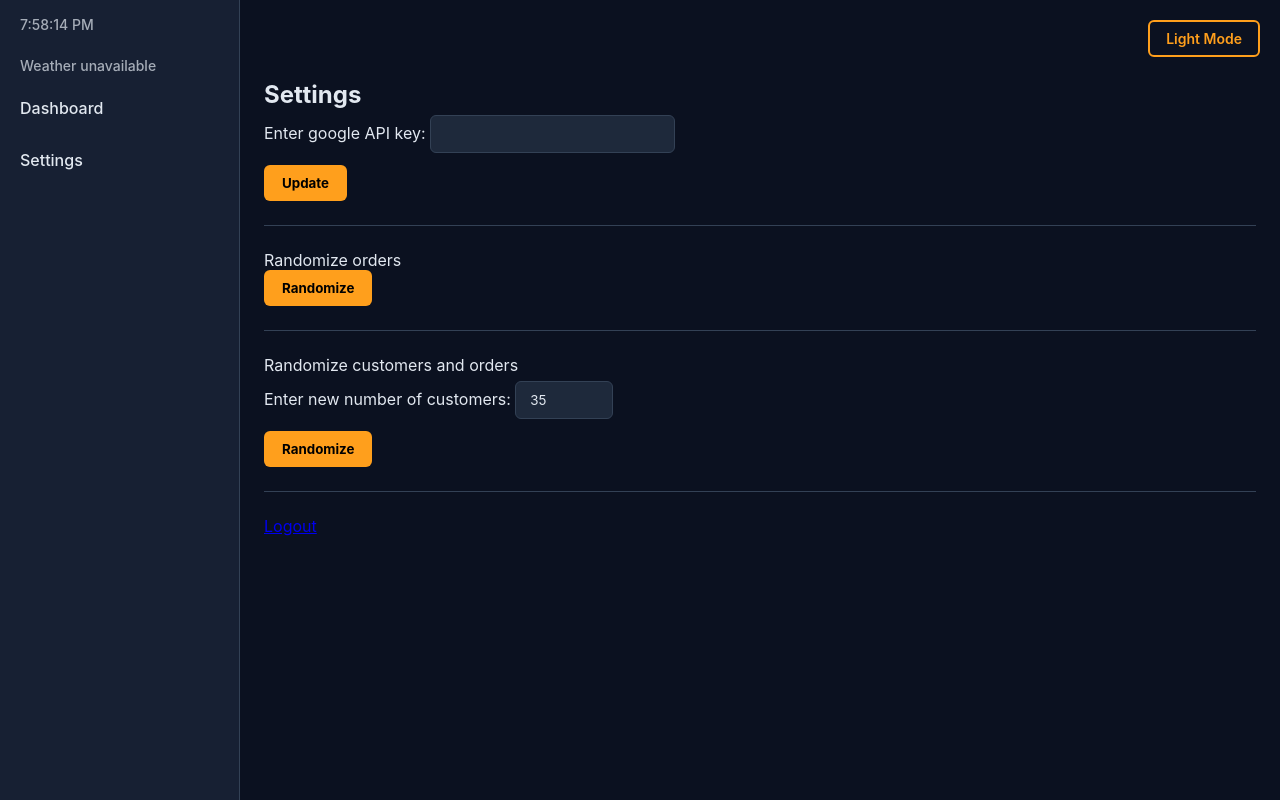
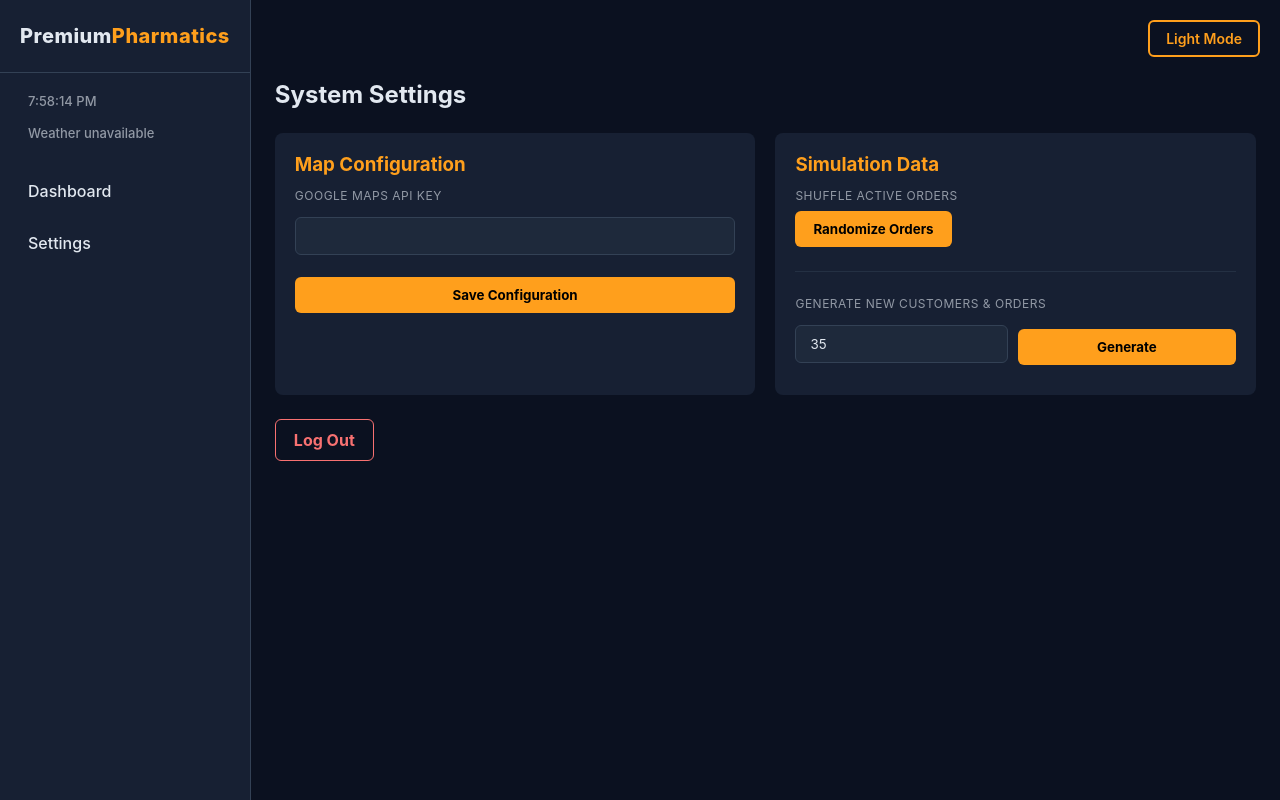
Before and after one commit to Artyom-Y/Semester2-project, a Flask app: template templates/settings.html in a window 1280 px wide. Run offline with Flask 3, Linux system fonts and the light colour scheme; the template is opened without the code that fills it, so the values that code supplies are empty.

Commit message:
feat: proj finalization and UI workaround

```diff
--- a/static/css/navbar.css
+++ b/static/css/navbar.css
@@ -2,31 +2,59 @@
     flex: 0 0 240px;
     background-color: var(--container-bg);
     border-right: 1px solid var(--input-border);
+    display: flex;
+    flex-direction: column;
+}
+
+/* New Brand Header */
+.sidebar-header {
+    padding: 24px 20px;
+    font-size: 20px;
+    font-weight: 800;
+    color: var(--text-color);
+    letter-spacing: 0.5px;
+    border-bottom: 1px solid var(--input-border);
+    margin-bottom: 12px;
+}
+
+.sidebar-header span {
+    color: var(--accent-color);
 }
 
 .sidebar ul {
     list-style-type: none;
     margin: 0;
     padding: 0;
+    flex: 1;
 }
 
 .sidebar li a {
     display: block;
     color: var(--text-color);
-    padding: 16px 20px;
+    padding: 16px 24px;
     text-decoration: none;
     font-weight: 500;
+    transition: all 0.2s ease;
+    border-left: 4px solid transparent; /* Hidden border for animation */
 }
 
+/* Hover state creates a cool accent bar on the left */
 .sidebar ul li a:hover:not(#time, #weather) {
-    background-color: var(--accent-color);
-    color: #000000;
+    background-color: rgba(255, 159, 28, 0.05); /* Subtle highlight */
+    color: var(--accent-color);
+    border-left: 4px solid var(--accent-color);
 }
 
+/* Time and Weather look like UI stats, not links */
 #time, #weather {
-    opacity: 0.7;
-    font-size: 14px;
-    padding-bottom: 8px;
+    opacity: 0.6;
+    font-size: 13px;
+    padding: 8px 24px;
+    pointer-events: none;
+}
+
+#weather {
+    margin-bottom: 16px;
 }
 
 @media (max-width: 900px) {
@@ -37,21 +65,25 @@
         border-bottom: 1px solid var(--input-border);
     }
 
+    .sidebar-header {
+        border-bottom: none;
+        padding: 16px 20px 0 20px;
+        margin-bottom: 0;
+    }
+
     .sidebar ul {
         display: flex;
         flex-wrap: wrap;
     }
 
     .sidebar li a {
-        padding: 15px;
+        padding: 15px 20px;
+        border-left: none;
+        border-bottom: 3px solid transparent;
+    }
+
+    .sidebar ul li a:hover:not(#time, #weather) {
+        border-left: none;
+        border-bottom: 3px solid var(--accent-color);
     }
 }
-
-@media (max-width: 400px) {
-    .sidebar ul {
-        flex-direction: column;
-    }
-    .sidebar li a {
-        text-align: center;
-    }
-}
--- /dev/null
+++ b/static/css/settings.css
@@ -0,0 +1,86 @@
+/* =========================================
+   Settings Page Layout & Components
+   ========================================= */
+
+.settings-title {
+    margin-bottom: 24px;
+    color: var(--text-color);
+}
+
+/* Success Alert Box */
+.settings-alert-success {
+    margin-bottom: 24px;
+    border: 1px solid var(--accent-color);
+    background: rgba(255, 159, 28, 0.05); /* Very faint amber background */
+}
+
+.settings-alert-success p {
+    color: var(--accent-color);
+    margin: 0;
+    font-weight: bold;
+}
+
+/* Form Utilities */
+.full-width-input {
+    width: 100%;
+}
+
+.full-width-btn {
+    width: 100%;
+    margin-top: 10px;
+}
+
+.settings-section-spacing {
+    margin-bottom: 20px;
+}
+
+.settings-label-spacing {
+    margin-bottom: 8px;
+    display: block; /* Ensures the stat-label respects the margin */
+}
+
+.settings-divider {
+    border-color: var(--input-border);
+    opacity: 0.5;
+}
+
+.input-group {
+    display: flex;
+    gap: 10px;
+    align-items: center;
+}
+
+.flex-1 {
+    flex: 1;
+}
+
+/* Button Variants */
+.secondary-btn {
+    background-color: var(--input-bg);
+    color: var(--text-color);
+    border: 1px solid var(--input-border);
+}
+
+.secondary-btn:hover {
+    background-color: var(--input-border);
+}
+
+/* Danger Zone */
+.danger-zone {
+    margin-top: 24px;
+}
+
+.danger-btn {
+    color: var(--error-color);
+    text-decoration: none;
+    font-weight: bold;
+    padding: 10px 18px;
+    border: 1px solid var(--error-color);
+    border-radius: 6px;
+    display: inline-block;
+}
+
+.danger-btn:hover {
+    background-color: var(--error-color);
+    color: var(--bg-color); /* Swaps to dark text on red background */
+}
--- a/static/js/navbar.js
+++ b/static/js/navbar.js
@@ -13,20 +13,33 @@
 async function getWeather() {
     try {
         const response = await fetch(api_url);
-
-        if (!response.ok) {
-            throw new Error(`HTTP error! status: ${response.status}`);
-        }
+        if (!response.ok) throw new Error(`HTTP error! status: ${response.status}`);
 
         const data = await response.json();
         const weather = data.current_condition[0];
         const location = data.nearest_area[0];
+
         const temp = weather.temp_C;
+        const desc = weather.weatherDesc[0].value; // e.g., "Light Rain", "Clear"
         const city = location.areaName[0].value;
 
+        // 1. Update Navbar text
         const weatherElement = document.getElementById("weather");
         if (weatherElement) {
-            weatherElement.innerHTML = `${city}: ${temp}℃`;
+            weatherElement.innerHTML = `${city}: ${temp}℃, ${desc}`;
+        }
+
+        // 2. Dashboard Warning Logic
+        const warningElement = document.getElementById("weather-warning");
+        if (warningElement) {
+            // Define conditions that should trigger a warning
+            const hazardousConditions = ['rain', 'snow', 'storm', 'fog', 'drizzle', 'shower', 'ice'];
+            const isBadWeather = hazardousConditions.some(condition => desc.toLowerCase().includes(condition));
+
+            if (isBadWeather) {
+                warningElement.textContent = `Weather Alert: ${desc} in ${city} may cause delivery delays.`;
+                warningElement.style.display = 'list-item'; // Un-hide the element
+            }
         }
     } catch (error) {
         console.error("Failed to fetch weather:", error);
@@ -36,7 +49,6 @@
         }
     }
 }
-
 // Initialize
 getWeather();
 curTime();
--- a/templates/navbar.html
+++ b/templates/navbar.html
@@ -1,5 +1,8 @@
 <link rel="stylesheet" href="{{ url_for('static', filename='css/navbar.css') }}"/>
+
 <nav class="sidebar">
+    <div class="sidebar-header">Premium<span>Pharmatics</span></div>
+
     <ul>
         <li><a id="time"></a></li>
         <li><a id="weather"></a></li>
--- a/templates/settings.html
+++ b/templates/settings.html
@@ -3,50 +3,68 @@
 <head>
     <meta charset="UTF-8">
     <meta name="viewport" content="width=device-width, initial-scale=1.0">
+    <link rel="stylesheet" href="{{ url_for('static', filename='css/common.css') }}"/>
+    <link rel="stylesheet" href="{{ url_for('static', filename='css/dashboard.css') }}"/>
     <link rel="stylesheet" href="{{ url_for('static', filename='css/settings.css') }}"/>
-    <link rel="stylesheet" href="{{ url_for('static', filename='css/common.css') }}"/>
     <title>Settings</title>
 </head>
 <body>
+
+    {% include "theme_toggle.html" %}
+
     <div class="layout-container">
         {% include "navbar.html" %}
-        {% include "theme_toggle.html" %}
         <main class="settings-main">
-            <h2>Settings</h2>
 
+            <h2 class="settings-title">System Settings</h2>
 
-            {% if settings_status is defined %}
-                <span style="color:#97cbff">{{settings_status}}</span>
+            {% if settings_status %}
+                <div class="dashboard-widget settings-alert-success">
+                    <p>✓ {{settings_status}}</p>
+                </div>
             {% endif %}
 
-            <!--API key, logout, randomize-->
+            <div class="dashboard-widgets-row">
+
+                <div class="dashboard-widget">
+                    <h3 class="widget-title">Map Configuration</h3>
                     <form method="post" id="maps-key-form">
-              <label for="google_maps_key">Enter google API key:</label>
-              <input type="text" name="google_maps_key" value="{{google_maps_key}}"><br>
-              <input type="submit" value="Update">
+                        <label for="google_maps_key" class="stat-label settings-label-spacing">Google Maps API Key</label>
+                        <input type="text" name="google_maps_key" value="{{google_maps_key}}" class="full-width-input">
+                        <input type="submit" value="Save Configuration" class="full-width-btn">
                     </form>
+                </div>
 
-            <hr>
+                <div class="dashboard-widget">
+                    <h3 class="widget-title">Simulation Data</h3>
 
-            <p>Randomize orders</p>
+                    <div class="settings-section-spacing">
+                        <p class="stat-label settings-label-spacing">Shuffle Active Orders</p>
                         <form method="get" action="randomize" id="orders-form">
                             <input type="hidden" name="type" value="orders">
-                <input type="submit" value="Randomize">
+                            <input type="submit" value="Randomize Orders" class="secondary-btn">
                         </form>
+                    </div>
 
-            <hr>
+                    <hr class="settings-divider">
 
-            <p>Randomize customers and orders</p>
+                    <div>
+                        <p class="stat-label settings-label-spacing">Generate New Customers & Orders</p>
                         <form method="get" action="randomize" id="customers-orders-form">
                             <input type="hidden" name="type" value="customers_orders">
-                <label for="customer_count">Enter new number of customers:</label>
-                <input type="number" name="customer_count" value="35" min="10" max="50"><br>
-                <input type="submit" value="Randomize">
+                            <div class="input-group">
+                                <input type="number" name="customer_count" value="35" min="10" max="50" class="flex-1">
+                                <input type="submit" value="Generate" class="flex-1">
+                            </div>
                         </form>
+                    </div>
+                </div>
+            </div>
 
-            <hr>
+            <div class="danger-zone">
+                <a href="logout" class="danger-btn">Log Out</a>
+            </div>
 
-            <a href="logout">Logout</a>
         </main>
     </div>
 
```
Also changed, not shown: static/js/dashboard.js (+25 -14 lines). Lines whose indentation alone changed are shown as unchanged.
